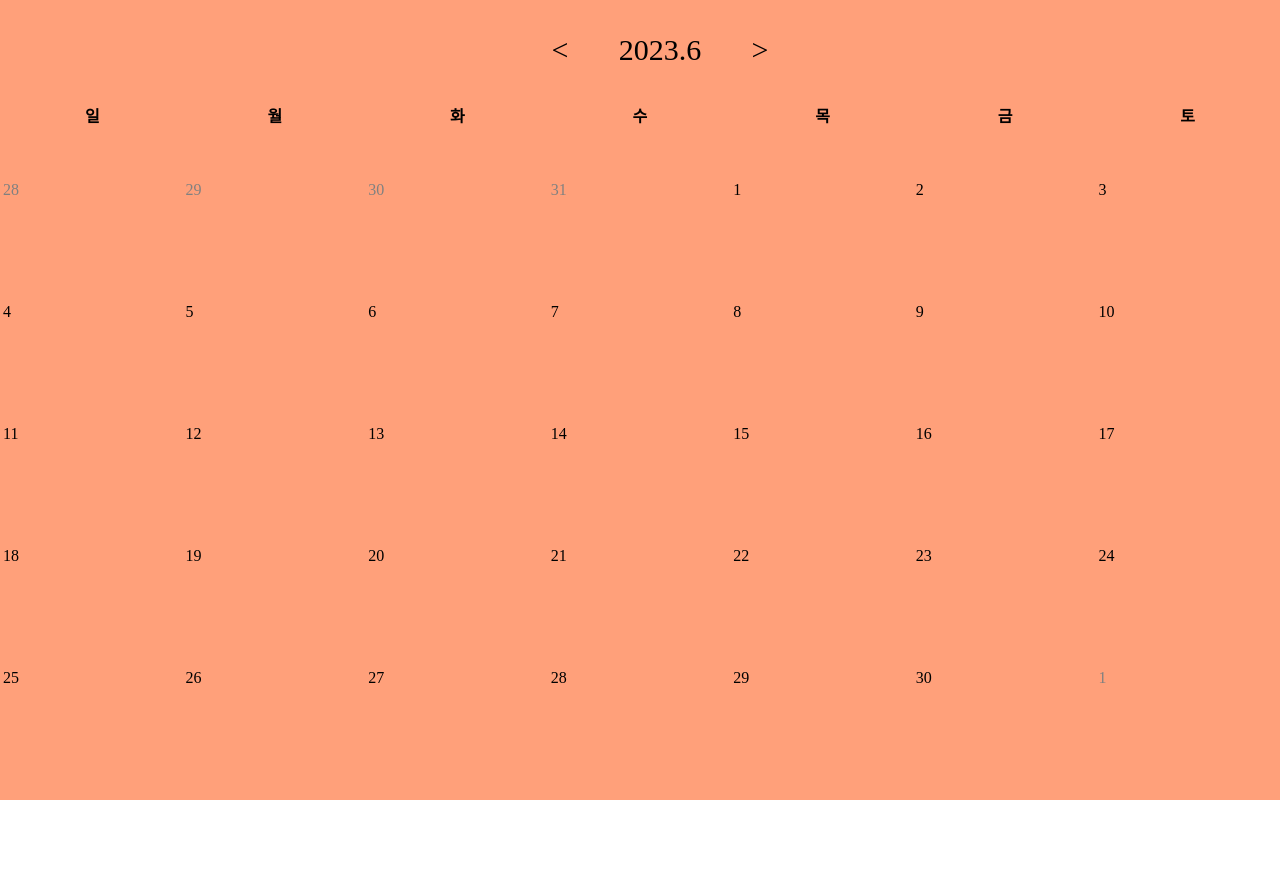
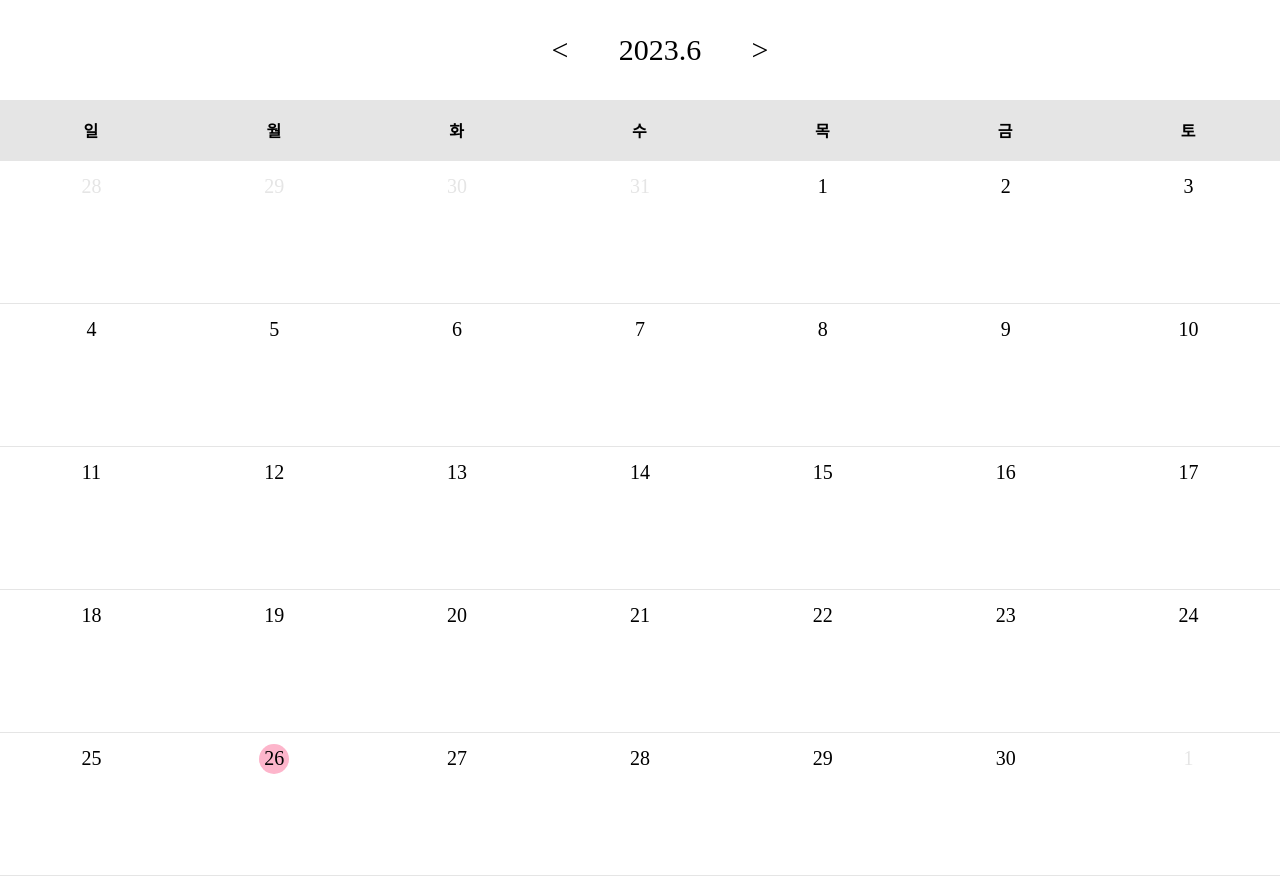
Before and after one commit to JHL71/playground, a React (Create React App) app in the folder playground/: page /calendar in a window 1280 px wide. Before the commit the page ends 800 px from the top, so only its background shows below. Built offline with nearby package versions, Linux system fonts and the light colour scheme.

Commit message:
update calendar

```diff
--- a/playground/src/page/calendar.js
+++ b/playground/src/page/calendar.js
@@ -11,26 +11,22 @@ function Calendar() {
   const [month, setMonth] = useState(date.getMonth());
 
   const makeDays = (date) => {
-    console.log(0, date);
-    console.log('x', date.getDay());
     let firstDay = (7 - (date.getDate() % 7 - 1) + date.getDay()) % 7;
-    console.log('y', firstDay);
+
     let lenp, lenc
     if (date.getFullYear() % 4 === 0) {
       lenp = ly[(date.getMonth() + 11) % 12];
       lenc = ly[date.getMonth()];
-      // lenn = ly[(date.getMonth() + 1) % 12];
     } else {
       lenp = monthLength[(date.getMonth() + 11) % 12];
       lenc = monthLength[date.getMonth()];
-      // lenn = monthLength[(date.getMonth() + 1) % 12];
     }
     let prev = Array.from({length: firstDay}, (_, i) => lenp - firstDay + i + 1);
     let cur = Array.from({length: lenc}, (_, i) => i + 1);
     let next = Array.from({length: (7 - (firstDay + lenc) % 7) % 7}, (_, i) => i + 1);
     let temp = [...prev, ...cur, ...next];
     let result = [];
-    console.log(date);
+
     for (let i = 0; i < temp.length / 7; i++) {
       result.push([...temp.slice(i*7, i*7 + 7)]);
     }
@@ -71,7 +67,7 @@ function Calendar() {
   }
 
   useEffect(() => {
-    console.log(1);
+
   })
 
   return (
@@ -85,31 +81,36 @@ function Calendar() {
           </Ul>
         </MonthWrap>
         <Table>
-          <thead>
-            <tr>
-              <th>일</th>
-              <th>월</th>
-              <th>화</th>
-              <th>수</th>
-              <th>목</th>
-              <th>금</th>
-              <th>토</th>
-            </tr>
-          </thead>
+          <Thead>
+            <Tr>
+              <Th>일</Th>
+              <Th>월</Th>
+              <Th>화</Th>
+              <Th>수</Th>
+              <Th>목</Th>
+              <Th>금</Th>
+              <Th>토</Th>
+            </Tr>
+          </Thead>
           <tbody>
             {
               days.map((el, i) => {
                 return (
-                  <tr key={i}>
+                  <Tr key={i}>
                     {el.map((num, j) => {
                       return (
                         Math.abs(i * 7 + j - num) < 10
-                        ? <Td key={j*10}>{num}</Td>
-                        : <Td className='pon' key={j*10}>{num}</Td>
+                        ? <Td key={j*10}>
+                            <DivDate>
+                              <DivNum check={`${date.getFullYear()}-${date.getMonth()}-${date.getDate()}` === `${year}-${month}-${num}`}>{num}
+                              </DivNum>
+                            </DivDate>
+                          </Td>
+                        : <Td className='pon' key={j*10}><DivDate><DivNum>{num}</DivNum></DivDate></Td>
                       )
                     })
                     }
-                  </tr>
+                  </Tr>
                 )
               })
             }
@@ -125,7 +126,7 @@ const Section = styled.div`
   margin: 0px;
   width: 100%;
   height: 100vh;
-  background-color: lightsalmon;
+  background-color: #ffffff;
 `
 
 const MonthWrap = styled.div`
@@ -160,13 +161,50 @@ const Li = styled.li`
 const Table = styled.table`
   width: 100%;
   height: 80vh;
+  border-collapse: collapse;
+`
+
+const Thead = styled.thead`
+  background-color: #e5e5e5;
+  height: 60px;
+`
+
+const Tr = styled.tr`
+  border-bottom: 1px solid #e5e5e5;
+`
+
+const Th = styled.th`
+  padding: 0 1px 0 0;
+  text-align: center;
 `
 
 const Td = styled.td`
+  font-size: 16px;
   color: black;
   &.pon {
-    color: gray;
+    color: #e5e5e5;
   }
 `
 
+const DivDate = styled.div`
+  min-height: 140px;
+  padding: 10px 0px;
+  &:hover {
+    background-color: #e5e5e5;
+  }
+`
+
+const DivNum = styled.div`
+  display: flex;
+  justify-content: center;
+  align-items: center;
+  margin: 0 auto 7px;
+  width: 30px;
+  height: 30px;
+  border-radius: 50%;
+  font-size: 20px;
+  background-color: ${(props) => props.check ? '#FDB5CB' : 'inherit'};
+
+`
+
 export default Calendar;
```
